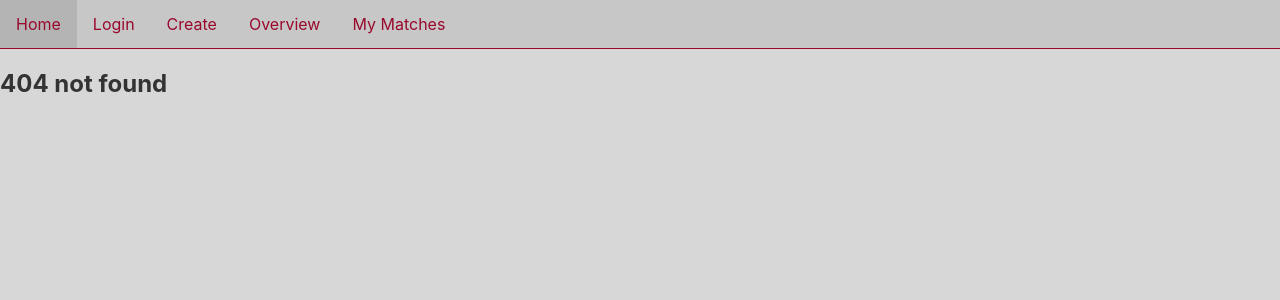
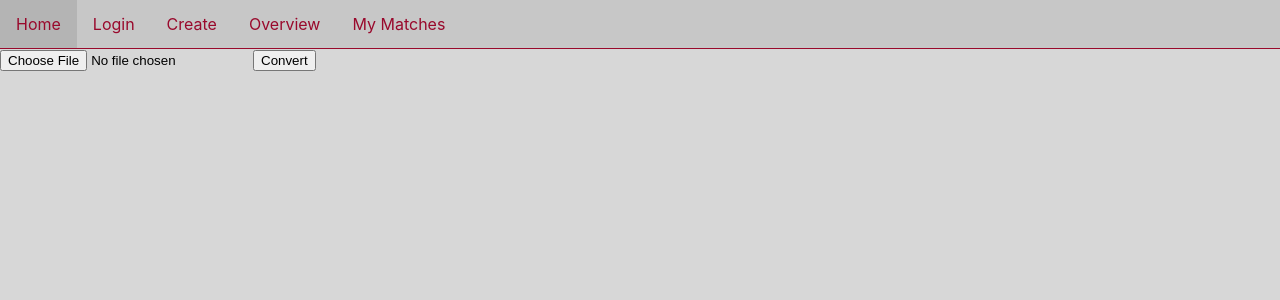
Before and after one commit to Leopold2020/Praktik, a React (Create React App) app in the folder Case_1/case_1/: page /excelconvert in a window 1280 px wide. Before the commit this address had no page. Shown: the top 300 px of the page. Built offline with nearby package versions, Linux system fonts and the light colour scheme.

Commit message:
excelconvert

```diff
--- a/Case_1/case_1/src/App.js
+++ b/Case_1/case_1/src/App.js
@@ -13,6 +13,7 @@ import MatchViewer from "./Pages/matchViewer.js";
 // import AssignRefPage from "./Pages/assignref.js";
 import MatchEdit from "./Pages/matchEdit.js";
 import Mymatch from "./Pages/mymatches.js";
+import ExcelToJsonConverter from "./Pages/excelconvert.js";
 function App() {
 
     /*
@@ -97,6 +98,7 @@ function App() {
                     <Route path="/matchedit/:matchId" element={<MatchEdit axiosJWT={axiosJWT} />} />
                     <Route path="/mymatches" element={<Mymatch axiosJWT={axiosJWT} />} />
                     <Route path="/*" element={<h2>404 not found</h2>} />
+                    <Route path="/excelconvert" element={<ExcelToJsonConverter />} />
                 </Routes>
             </BrowserRouter>
         </HelmetProvider>
--- a/Case_1/case_1/src/Pages/excelconvert.js
+++ b/Case_1/case_1/src/Pages/excelconvert.js
@@ -1,14 +1,36 @@
+import React, { useState } from "react";
+import * as XLSX from "xlsx";
 
-if (file) {
-    const reader = new FileReader();
-    reader.onload = (e) => {
-        const date = e.target.result;
-        const workbook = XLSX.read(date, { type: 'binary' });
+function ExcelToJsonConverter() {
+  const [file, setFile] = useState(null);
+  const [jsonData, setJsonData] = useState("");
 
+  const handleConvert = () => {
+    if (file) {
+      const reader = new FileReader();
+      reader.onload = (e) => {
+        const data = e.target.result;
+        const workbook = XLSX.read(data, { type: "binary" });
         const sheetName = workbook.SheetNames[0];
         const worksheet = workbook.Sheets[sheetName];
         const json = XLSX.utils.sheet_to_json(worksheet);
+        setJsonData(JSON.stringify(json, null, 2));
+      };
+      reader.readAsBinaryString(file);
+    }
+  };
 
-        reader.readAsBinaryString(file);
-    };
+  return (
+    <div>
+      <input
+        type="file"
+        accept=".xls,.xlsx"
+        onChange={(e) => setFile(e.target.files[0])}
+      />
+      <button onClick={handleConvert}>Convert</button>
+      <pre>{jsonData}</pre>
+    </div>
+  );
 }
+
+export default ExcelToJsonConverter;
```
